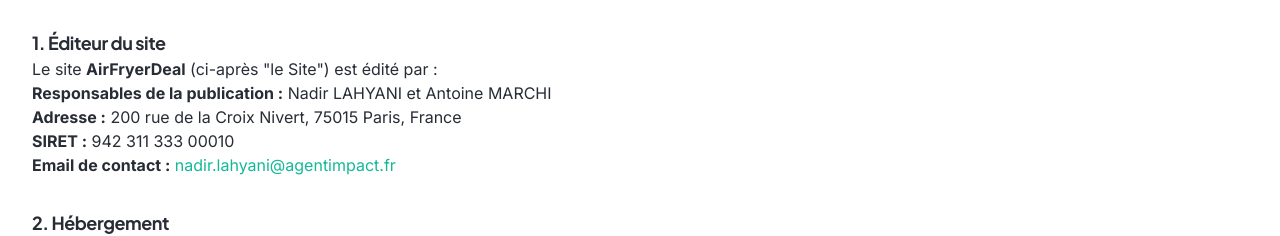
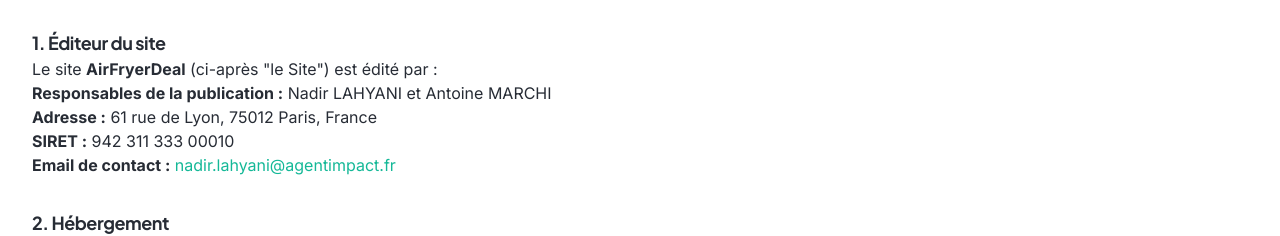
Before and after one commit to NadirL05/airfryer, a Next.js app: page /mentions-legales in a window 1280 px wide. Shown: the part 151-387 px from the top of the page. Built offline with nearby package versions, Linux system fonts and the light colour scheme.

Commit message:
fix(legal): adresse professionnelle 61 rue de Lyon, 75012 Paris

```diff
--- a/app/mentions-legales/page.tsx
+++ b/app/mentions-legales/page.tsx
@@ -15,7 +15,7 @@
           <p>
             Le site <strong>AirFryerDeal</strong> (ci-après &quot;le Site&quot;) est édité par :<br />
             <strong>Responsables de la publication :</strong> Nadir LAHYANI et Antoine MARCHI<br />
-            <strong>Adresse :</strong> 200 rue de la Croix Nivert, 75015 Paris, France<br />
+            <strong>Adresse :</strong> 61 rue de Lyon, 75012 Paris, France<br />
             <strong>SIRET :</strong> 942 311 333 00010<br />
             <strong>Email de contact :</strong>{" "}
             <a href="mailto:nadir.lahyani@agentimpact.fr" className="hover:underline text-primary">
```
